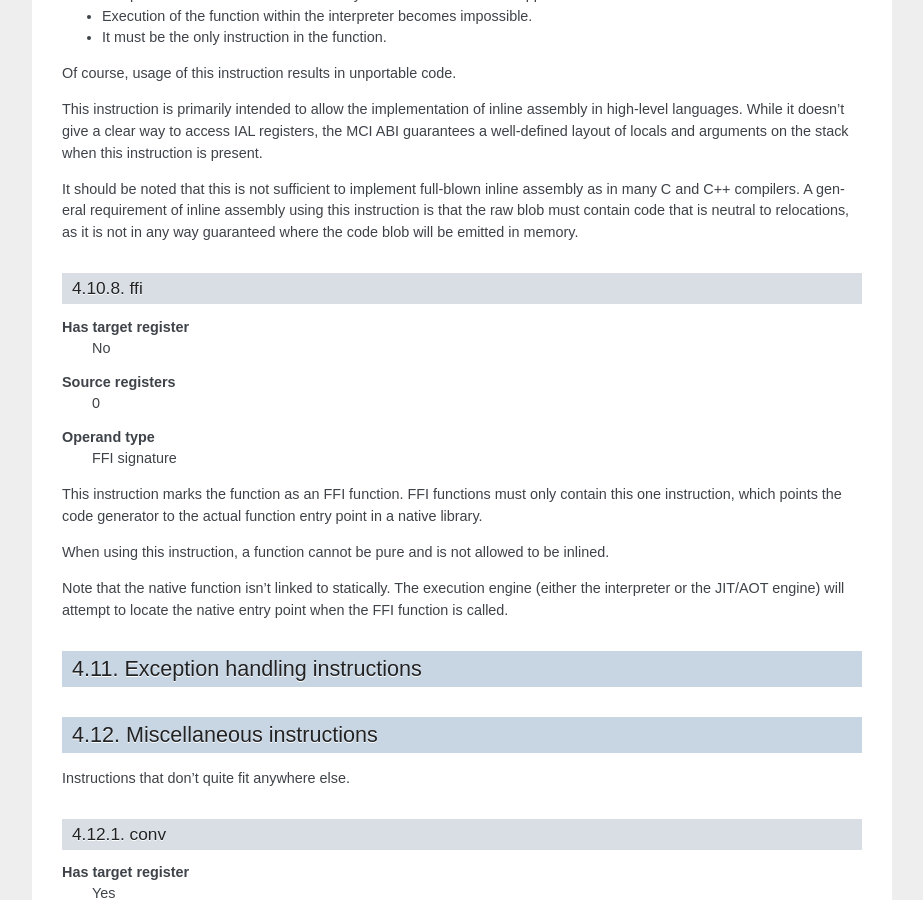
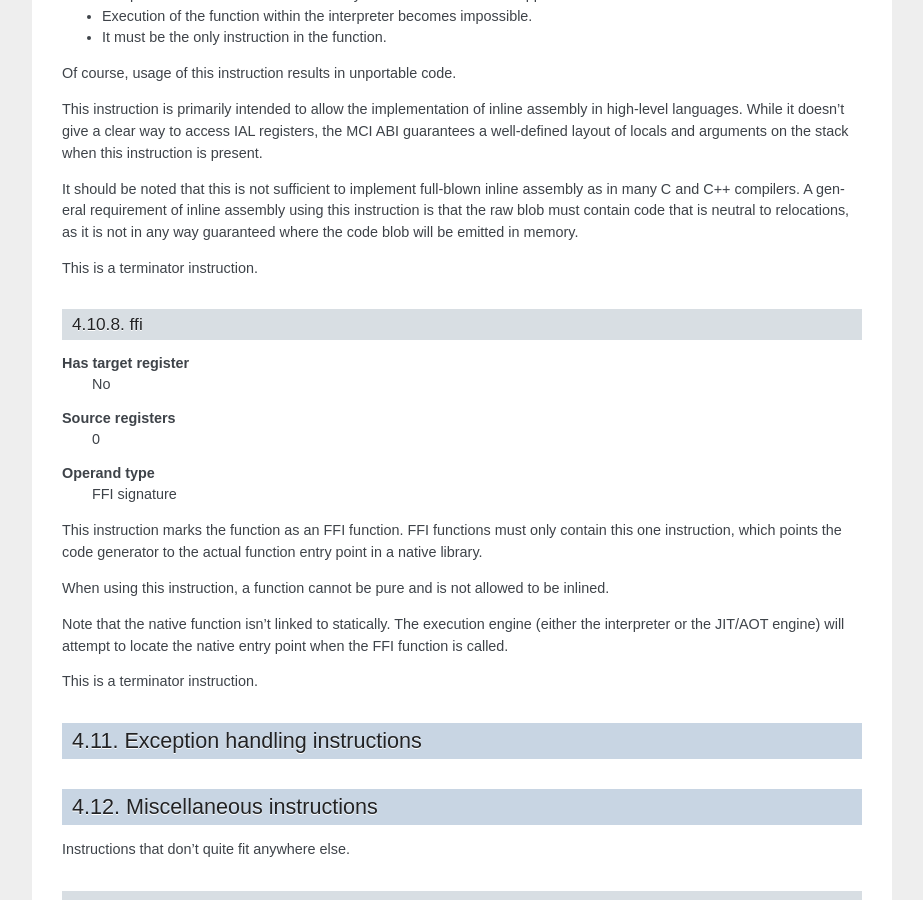
Before and after one commit to lycus/mci, a Sphinx documentation site: the page built from docs/instruction_set.rst, in a window 1280 px wide and 900 px high, scrolled down 24793 px. Shown: the whole window, without its empty margins (198-1121 px from the left). Built offline with Sphinx 7.4.7, drawn with Linux system fonts in a browser that asks for light colours.

Commit message:
Remember to mention that 'raw' and 'ffi' are terminators.

```diff
--- a/docs/instruction_set.rst
+++ b/docs/instruction_set.rst
@@ -1306,6 +1306,8 @@ inline assembly using this instruction is that the raw blob must contain
 code that is neutral to relocations, as it is not in any way guaranteed
 where the code blob will be emitted in memory.
 
+This is a terminator instruction.
+
 ffi
 ---
 
@@ -1326,6 +1328,8 @@ to be inlined.
 Note that the native function isn't linked to statically. The execution
 engine (either the interpreter or the JIT/AOT engine) will attempt to
 locate the native entry point when the FFI function is called.
+
+This is a terminator instruction.
 
 Exception handling instructions
 +++++++++++++++++++++++++++++++
```
